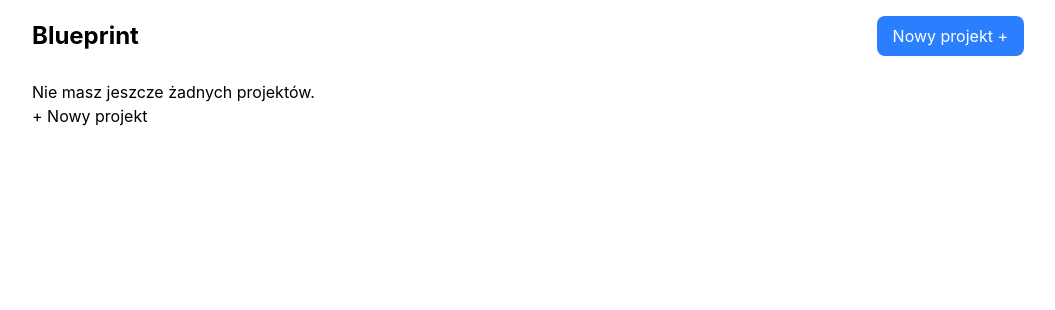
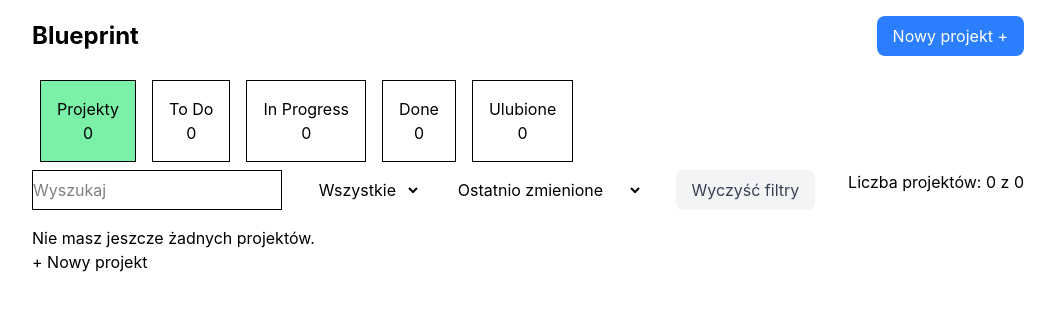
Before and after one commit to Micczaloni/blueprint, a React (Vite) app: page / in a window 1280 px wide. Shown: the top 310 px of the page, without its empty margins (112-1167 px from the left). Built offline with nearby package versions, Linux system fonts and the light colour scheme.

Commit message:
Add project notifications and quick actions

```diff
--- a/src/App.tsx
+++ b/src/App.tsx
@@ -1,5 +1,12 @@
 import { useEffect, useState, type ChangeEvent } from "react";
-import type { Project, Status } from "./models/Project";
+import {
+  type ProjectFilter,
+  type Project,
+  type Status,
+  type SortOption,
+  statuses,
+} from "./models/Project";
+import { matchesStatusFilter, compareProjects } from "./utils/projectFilters";
 
 import EmptyState from "./components/EmptyState";
 import CreateProjectForm from "./components/CreateProjectForm";
@@ -8,12 +15,14 @@ import Modal from "./components/Modal";
 import Button from "./components/Button";
 import ConfirmModal from "./components/ConfirmModal";
 import ProjectDetailsModal from "./components/ProjectDetailsModal";
-
-type SortOption = "newest" | "oldest" | "titleAsc" | "titleDesc";
+import ProjectStats from "./components/ProjectStats";
+import Toast from "./components/Toast";
+import { updateProject } from "./utils/projectOperations";
 
 function App() {
   const [isPopupOpen, setIsPopupOpen] = useState(false);
   const [projects, setProjects] = useState<Project[]>(getInitialProjects);
+  const [message, setMessage] = useState<string | null>(null);
 
   const [currentProjectEdit, setCurrentProjectEdit] = useState<Project | null>(
     null,
@@ -21,13 +30,41 @@ function App() {
   const [projectToDelete, setProjectToDelete] = useState<Project | null>(null);
   const [selectedProject, setSelectedProject] = useState<Project | null>(null);
 
-  const [statusFilter, setStatusFilter] = useState<"All" | Status>("All");
+  const [statusFilter, setStatusFilter] = useState<ProjectFilter>("All");
   const [searchTerm, setSearchTerm] = useState("");
-  const [sortOption, setSortOption] = useState<SortOption>("newest");
+  const [sortOption, setSortOption] = useState<SortOption>("recentlyUpdated");
+
+  const totalProjects = projects.length;
+  const todoProjects = projects.filter(
+    (project) => project.status === "To Do",
+  ).length;
+  const inProgressProjects = projects.filter(
+    (project) => project.status === "In Progress",
+  ).length;
+  const doneProjects = projects.filter(
+    (project) => project.status === "Done",
+  ).length;
+  const favoriteProjects = projects.filter(
+    (project) => project.isFavorite === true,
+  ).length;
 
   useEffect(() => {
     localStorage.setItem("projects", JSON.stringify(projects));
   }, [projects]);
+
+  useEffect(() => {
+    if (!message) {
+      return;
+    }
+
+    const timeoutId = setTimeout(() => {
+      setMessage(null);
+    }, 10000);
+
+    return () => {
+      clearTimeout(timeoutId);
+    };
+  }, [message]);
 
   function getInitialProjects(): Project[] {
     const projectsStorage = localStorage.getItem("projects");
@@ -35,7 +72,6 @@ function App() {
     if (!projectsStorage) {
       return [];
     }
-
     try {
       return JSON.parse(projectsStorage);
     } catch {
@@ -54,6 +90,7 @@ function App() {
   function addProject(project: Project) {
     setProjects((previousProjects) => [...previousProjects, project]);
     closePopup();
+    setMessage(`Dodano projekt.`);
   }
 
   function onDeleteCancel() {
@@ -61,13 +98,16 @@ function App() {
   }
 
   function onDeleteAccept() {
-    if (projectToDelete) {
+    if (!projectToDelete) {
+      return;
+    }
+
     setProjects((previousProjects) =>
       previousProjects.filter((item) => item.id !== projectToDelete.id),
     );
-    }
 
     setProjectToDelete(null);
+    setMessage("Usunięto projekt.");
   }
 
   function onProjectDelete(project: Project) {
@@ -79,6 +119,7 @@ function App() {
       previousProjects.map((item) => (item.id === project.id ? project : item)),
     );
     closePopup();
+    setMessage(`Edytowano projekt.`);
   }
 
   function onProjectChange(project: Project) {
@@ -92,30 +133,17 @@ function App() {
 
   const filteredProjects = projects.filter(
     (project) =>
-      (statusFilter === "All" || project.status === statusFilter) &&
+      matchesStatusFilter(project, statusFilter) &&
       project.title.toLowerCase().includes(searchTerm.toLowerCase()),
   );
 
-  function compareProjects(a: Project, b: Project) {
-    switch (sortOption) {
-      case "newest":
-        return b.updatedAt - a.updatedAt;
-      case "oldest":
-        return a.updatedAt - b.updatedAt;
-      case "titleAsc":
-        return a.title.localeCompare(b.title);
-      case "titleDesc":
-        return b.title.localeCompare(a.title);
-      default:
-        return 0;
-    }
-  }
-
-  const sortedProjects = [...filteredProjects].sort(compareProjects);
+  const sortedProjects = [...filteredProjects].sort((a, b) =>
+    compareProjects(a, b, sortOption),
+  );
 
   function resetFilters() {
     setSearchTerm("");
-    setSortOption("newest");
+    setSortOption("recentlyUpdated");
     setStatusFilter("All");
   }
 
@@ -123,6 +151,31 @@ function App() {
 
   function onProjectSelect(project: Project) {
     setSelectedProject(project);
+  }
+
+  function toggleFavorite(project: Project) {
+    setProjects((previousProjects) =>
+      updateProject(previousProjects, project.id, {
+        isFavorite: !project.isFavorite,
+      }),
+    );
+
+    setMessage(
+      project.isFavorite ? "Usunięto z ulubionych" : "Dodano do ulubionych",
+    );
+  }
+
+  function onFilterSelect(filtr: ProjectFilter) {
+    setStatusFilter(filtr);
+  }
+
+  function onProjectStatusChange(projectId: string, newStatus: Status) {
+    setProjects((previousProjects) =>
+      updateProject(previousProjects, projectId, {
+        status: newStatus,
+      }),
+    );
+    setMessage(`Status zmieniony na ${newStatus}`);
   }
 
   return (
@@ -157,10 +210,16 @@ function App() {
           onClose={() => setSelectedProject(null)}
         />
       )}
-      {projects.length === 0 && !isPopupOpen ? (
-        <EmptyState onCreateProject={openPopup} />
-      ) : (
       <div>
+        <ProjectStats
+          totalProjects={totalProjects}
+          todoProjects={todoProjects}
+          inProgressProjects={inProgressProjects}
+          doneProjects={doneProjects}
+          favoriteProjects={favoriteProjects}
+          onSelect={onFilterSelect}
+          currentFilter={statusFilter}
+        />
         <div className="flex pb-4 justify-between">
           <input
             placeholder="Wyszukaj"
@@ -172,13 +231,16 @@ function App() {
           <select
             value={statusFilter}
             onChange={(event) =>
-                setStatusFilter(event.target.value as "All" | Status)
+              setStatusFilter(event.target.value as ProjectFilter)
             }
           >
             <option value="All">Wszystkie</option>
-              <option value="To Do">To Do</option>
-              <option value="In Progress">In Progress</option>
-              <option value="Done">Done</option>
+            {statuses.map((status) => (
+              <option key={status} value={status}>
+                {status}
+              </option>
+            ))}
+            <option value="Ulubione">Ulubione</option>
           </select>
           <select
             value={sortOption}
@@ -186,10 +248,13 @@ function App() {
               setSortOption(event.target.value as SortOption)
             }
           >
-              <option value="newest">Najnowsze</option>
-              <option value="oldest">Najstarsze</option>
+            <option value="recentlyUpdated">Ostatnio zmienione</option>
+            <option value="oldestUpdated">Najdawniej zmienione</option>
+            <option value="recentlyCreated">Ostatnio utworzone</option>
+            <option value="oldestCreated">Najdawniej utworzone</option>
             <option value="titleAsc">A → Z</option>
             <option value="titleDesc">Z → A</option>
+            <option value="favoritesFirst">Ulubione najpierw</option>
           </select>
           <Button type="button" variant="secondary" onClick={resetFilters}>
             Wyczyść filtry
@@ -198,6 +263,11 @@ function App() {
             Liczba projektów: {filteredProjects.length} z {projects.length}
           </p>
         </div>
+      </div>
+      {message && <Toast message={message} />}
+      {projects.length === 0 && !isPopupOpen ? (
+        <EmptyState onCreateProject={openPopup} />
+      ) : (
         <section className="grid grid-cols-1 md:grid-cols-2 gap-2">
           {filteredProjects.length === 0 && hasActiveFilters ? (
             <p>Brak projektów spełniających kryteria.</p>
@@ -209,11 +279,12 @@ function App() {
                 onSelect={onProjectSelect}
                 onDelete={onProjectDelete}
                 onProjectEdit={onProjectChange}
+                onToggleFavorite={toggleFavorite}
+                onStatusChange={onProjectStatusChange}
               />
             ))
           )}
         </section>
-        </div>
       )}
     </main>
   );
--- a/src/components/CreateProjectForm.tsx
+++ b/src/components/CreateProjectForm.tsx
@@ -92,6 +92,7 @@ function CreateProjectForm({
       description: descriptionForm.trim(),
       createdAt: project?.createdAt ?? Date.now(),
       updatedAt: Date.now(),
+      isFavorite: project?.isFavorite ?? false,
     };
 
     onSubmit(updatedProject);
--- a/src/components/ProjectCard.tsx
+++ b/src/components/ProjectCard.tsx
@@ -1,5 +1,5 @@
 import { useState, useEffect } from "react";
-import type { Project } from "../models/Project";
+import { statuses, type Project, type Status } from "../models/Project";
 import Button from "./Button";
 
 type ProjectCardProps = {
@@ -7,6 +7,8 @@ type ProjectCardProps = {
   onSelect: (project: Project) => void;
   onDelete: (project: Project) => void;
   onProjectEdit: (project: Project) => void;
+  onToggleFavorite: (project: Project) => void;
+  onStatusChange: (projectId: string, newStatus: Status) => void;
 };
 
 const statusBase = "inline-block px-2 py-1 rounded-full text-sm font-medium";
@@ -55,6 +57,8 @@ const ProjectCard = ({
   onDelete,
   onProjectEdit,
   onSelect,
+  onToggleFavorite,
+  onStatusChange,
 }: ProjectCardProps) => {
   const [currentTime, setCurrentTime] = useState(Date.now());
   useEffect(() => {
@@ -70,16 +74,41 @@ const ProjectCard = ({
   return (
     <div className="bg-white border rounded-md p-4">
       <h2 className="text-2xl font-bold mb-1">{project.title}</h2>
-
-      <p className={`${statusBase} ${statusClasses[project.status]}`}>
-        {project.status}
-      </p>
+      <div className="flex">
+        <select
+          value={project.status}
+          onChange={(e) => onStatusChange(project.id, e.target.value as Status)}
+          className={`${statusBase} ${statusClasses[project.status]}`}
+        >
+          {statuses.map((status) => (
+            <option key={status} value={status}>
+              {status}
+            </option>
+          ))}
+        </select>
+        {project.status !== "Done" && (
+          <Button
+            onClick={() => onStatusChange(project.id, "Done")}
+            type="button"
+            variant="primary"
+          >
+            Oznacz jako ukończony
+          </Button>
+        )}
+      </div>
       <p>
         Ostatnia zmiana: {formatRelativeDate(project.updatedAt, currentTime)}
       </p>
       {project.description && <p className="my-2">{project.description}</p>}
 
       <div className="flex gap-2">
+        <Button
+          type="button"
+          variant="secondary"
+          onClick={() => onToggleFavorite(project)}
+        >
+          {project.isFavorite ? "★ Ulubiony" : "☆ Dodaj do ulubionych"}
+        </Button>
         <Button
           type="button"
           variant="primary"
--- /dev/null
+++ b/src/components/ProjectStats.tsx
@@ -0,0 +1,74 @@
+import type { ProjectFilter } from "../models/Project";
+
+type ProjectStatsProps = {
+  totalProjects: number;
+  todoProjects: number;
+  inProgressProjects: number;
+  doneProjects: number;
+  favoriteProjects: number;
+  onSelect: (filtr: ProjectFilter) => void;
+  currentFilter: ProjectFilter;
+};
+
+const activeFilter =
+  "flex flex-col items-center p-4 border mb-2 mx-2 bg-green-300";
+const otherFilters = "flex flex-col items-center p-4 border mb-2 mx-2";
+
+const ProjectStats = ({
+  totalProjects,
+  todoProjects,
+  inProgressProjects,
+  doneProjects,
+  favoriteProjects,
+  onSelect,
+  currentFilter,
+}: ProjectStatsProps) => {
+  return (
+    <div className="flex">
+      <button
+        type="button"
+        onClick={() => onSelect("All")}
+        className={currentFilter === "All" ? activeFilter : otherFilters}
+      >
+        <p>Projekty</p>
+        {totalProjects}
+      </button>
+      <button
+        type="button"
+        onClick={() => onSelect("To Do")}
+        className={currentFilter === "To Do" ? activeFilter : otherFilters}
+      >
+        <p>To Do</p>
+        {todoProjects}
+      </button>
+      <button
+        type="button"
+        onClick={() => onSelect("In Progress")}
+        className={
+          currentFilter === "In Progress" ? activeFilter : otherFilters
+        }
+      >
+        <p>In Progress</p>
+        {inProgressProjects}
+      </button>
+      <button
+        type="button"
+        onClick={() => onSelect("Done")}
+        className={currentFilter === "Done" ? activeFilter : otherFilters}
+      >
+        <p>Done</p>
+        {doneProjects}
+      </button>
+      <button
+        type="button"
+        onClick={() => onSelect("Ulubione")}
+        className={currentFilter === "Ulubione" ? activeFilter : otherFilters}
+      >
+        <p>Ulubione</p>
+        {favoriteProjects}
+      </button>
+    </div>
+  );
+};
+
+export default ProjectStats;
--- /dev/null
+++ b/src/components/Toast.tsx
@@ -0,0 +1,13 @@
+type ToastProps = {
+  message: string;
+};
+
+const Toast = ({ message }: ToastProps) => {
+  return (
+    <div className="fixed bottom-4 right-4 p-4 rounded shadow bg-green-300">
+      {message}
+    </div>
+  );
+};
+
+export default Toast;
--- a/src/models/Project.ts
+++ b/src/models/Project.ts
@@ -5,6 +5,19 @@ export interface Project {
   description: string;
   createdAt: number;
   updatedAt: number;
+  isFavorite: boolean;
 }
 
+export type SortOption =
+  | "recentlyUpdated"
+  | "oldestUpdated"
+  | "recentlyCreated"
+  | "oldestCreated"
+  | "titleAsc"
+  | "titleDesc"
+  | "favoritesFirst";
+
 export type Status = "To Do" | "In Progress" | "Done";
+export type ProjectFilter = "All" | Status | "Ulubione";
+
+export const statuses: Status[] = ["To Do", "In Progress", "Done"];
--- /dev/null
+++ b/src/utils/projectFilters.ts
@@ -0,0 +1,41 @@
+import type { Project, ProjectFilter, SortOption } from "../models/Project";
+
+export function matchesStatusFilter(
+  project: Project,
+  statusFilter: ProjectFilter,
+) {
+  if (statusFilter === "All") {
+    return true;
+  }
+
+  if (statusFilter === "Ulubione") {
+    return project.isFavorite;
+  }
+
+  return project.status === statusFilter;
+}
+
+export function compareProjects(
+  a: Project,
+  b: Project,
+  sortOption: SortOption,
+) {
+  switch (sortOption) {
+    case "recentlyUpdated":
+      return b.updatedAt - a.updatedAt;
+    case "oldestUpdated":
+      return a.updatedAt - b.updatedAt;
+    case "recentlyCreated":
+      return b.createdAt - a.createdAt;
+    case "oldestCreated":
+      return a.createdAt - b.createdAt;
+    case "titleAsc":
+      return a.title.localeCompare(b.title);
+    case "titleDesc":
+      return b.title.localeCompare(a.title);
+    case "favoritesFirst":
+      return Number(b.isFavorite) - Number(a.isFavorite);
+    default:
+      return 0;
+  }
+}
--- /dev/null
+++ b/src/utils/projectOperations.ts
@@ -0,0 +1,17 @@
+import { Project } from "../models/Project";
+
+export function updateProject(
+  projects: Project[],
+  projectId: string,
+  updates: Partial<Project>,
+): Project[] {
+  return projects.map((project) =>
+    project.id === projectId
+      ? {
+          ...project,
+          ...updates,
+          updatedAt: Date.now(),
+        }
+      : project,
+  );
+}
```
Lines whose indentation alone changed are shown as unchanged.
